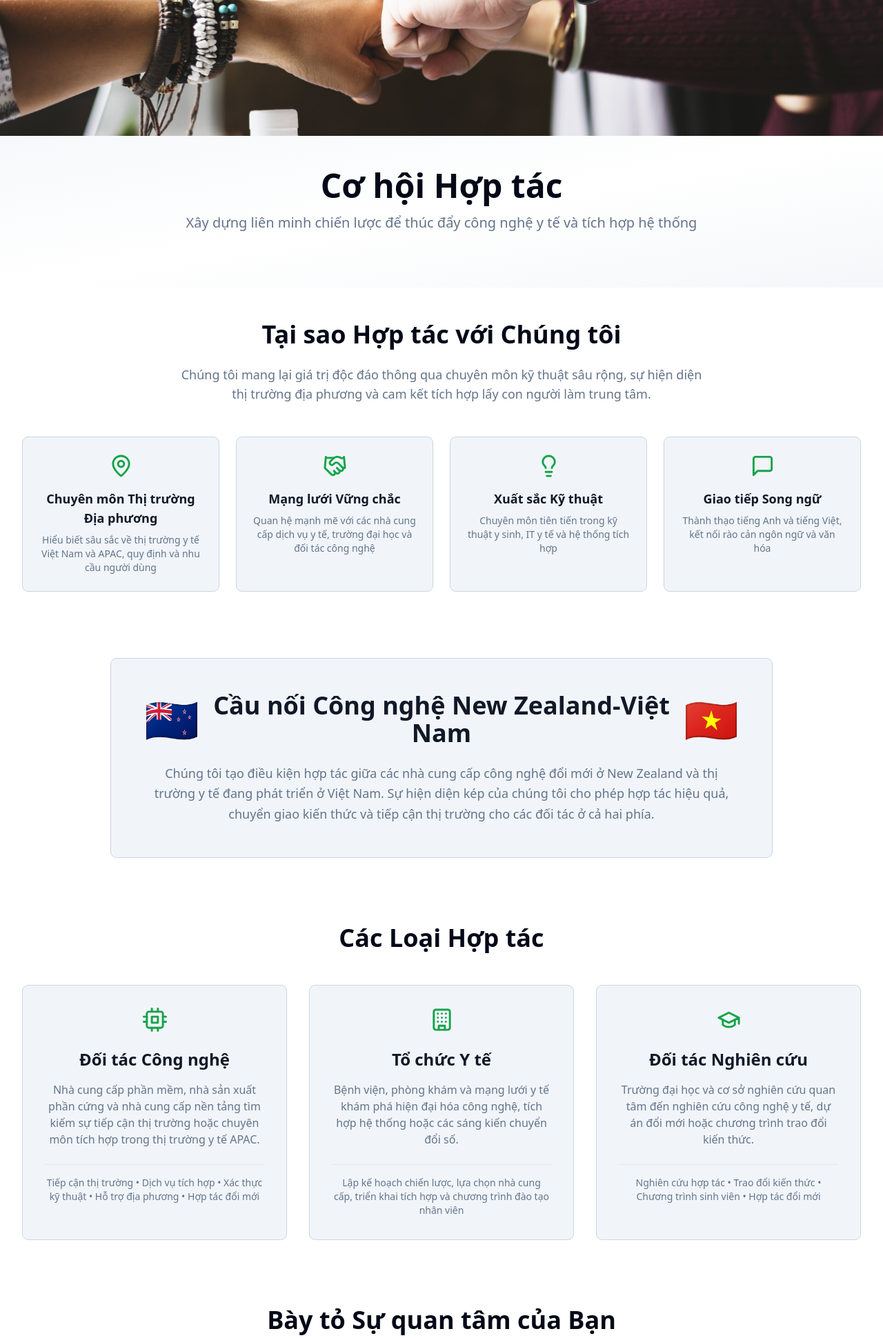
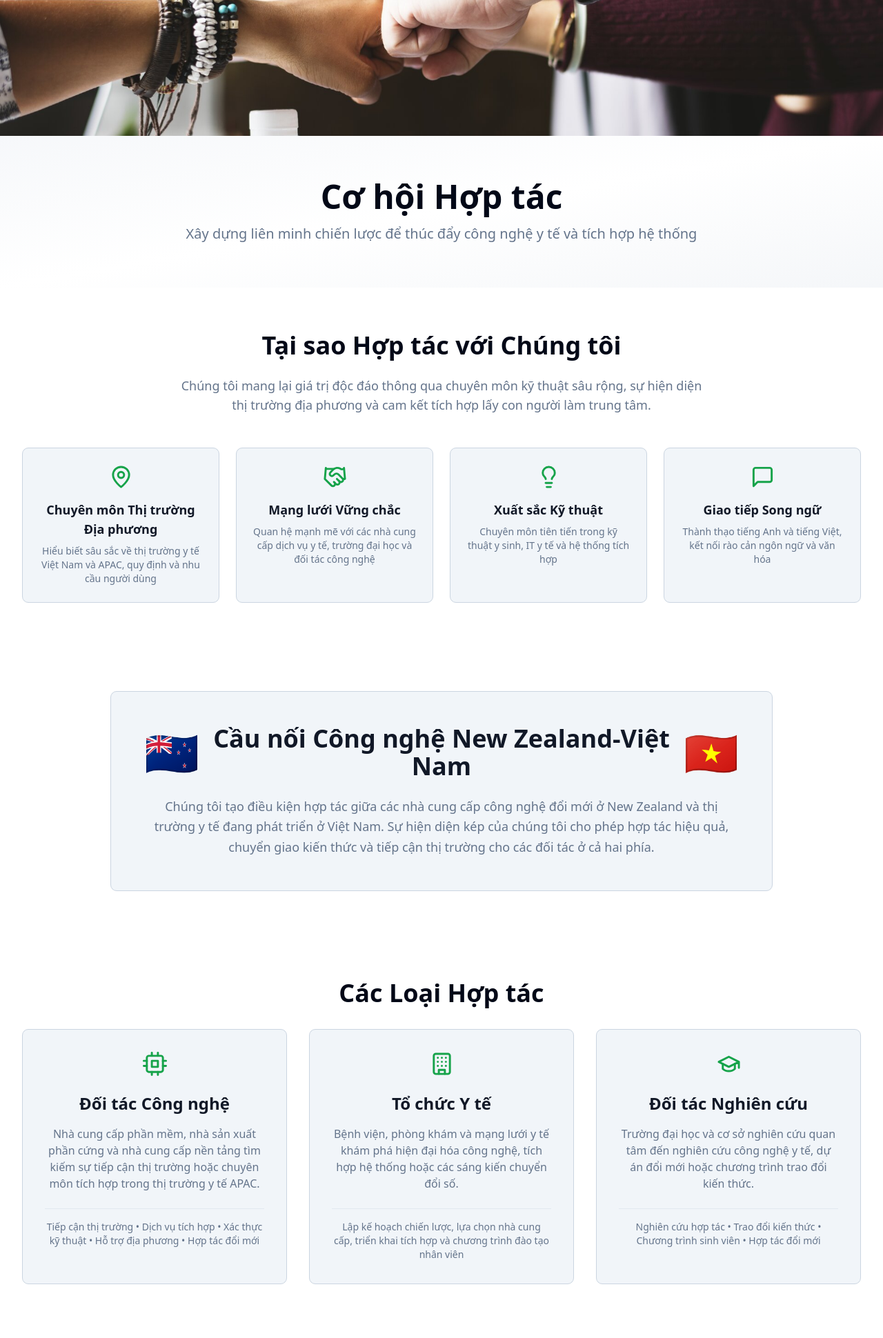
Before and after one commit to dangpleo-ctrl/HealthSyncXWebsiteStatic, a PHP site: page /vi/collaboration.php in a window 1280 px wide. Shown: the part 300-2240 px from the top of the page at 69% size. Run offline with PHP 8.4, Linux system fonts and the light colour scheme; style sheets or scripts are compiled from the project's sources; some libraries are stand-ins or nearby versions.

Commit message:
Adjust page section spacing for improved visual appeal and readability
Update padding and margin values for various sections across multiple pages in both English and Vietnamese to enhance visual presentation and user experience.

Replit-Commit-Author: Agent
Replit-Commit-Session-Id: 98a9177d-b65a-4b22-9de2-1099070b0318
Replit-Commit-Checkpoint-Type: intermediate_checkpoint
Replit-Commit-Event-Id: d60cdee1-1455-4288-88d4-da0a99e6fd09

```diff
--- a/en/contact.php
+++ b/en/contact.php
@@ -19,9 +19,9 @@ include '../includes/header-en.php';
 </section>
 
 <!-- Contact Form & Info -->
-<section class="pt-12 pb-20">
+<section class="py-16">
     <div class="max-w-7xl mx-auto px-4 sm:px-6 lg:px-8">
-        <div class="grid grid-cols-1 lg:grid-cols-3 gap-12">
+        <div class="grid grid-cols-1 lg:grid-cols-3 gap-12 mb-0">
             <!-- Contact Form -->
             <div class="lg:col-span-2">
                 <div class="bg-slate-100 dark:bg-gray-900 border border-slate-300 dark:border-gray-700 rounded-lg p-8 hover:shadow-lg dark:hover:shadow-xl dark:hover:shadow-white/20 transition-shadow">
--- a/en/privacy.php
+++ b/en/privacy.php
@@ -7,7 +7,7 @@ include '../includes/header-en.php';
 ?>
 
 <!-- Hero -->
-<section class="bg-gradient-to-br from-slate-50/30 via-background to-slate-100/20 py-20">
+<section class="bg-gradient-to-br from-slate-50/30 via-background to-slate-100/20 py-16">
     <div class="max-w-7xl mx-auto px-4 sm:px-6 lg:px-8 text-center">
         <h1 class="text-4xl md:text-5xl font-bold text-foreground dark:text-white mb-4">
             Privacy Policy
@@ -19,7 +19,7 @@ include '../includes/header-en.php';
 </section>
 
 <!-- Privacy Content -->
-<section class="py-20">
+<section class="py-16">
     <div class="max-w-4xl mx-auto px-4 sm:px-6 lg:px-8">
         <div class="bg-slate-100 dark:bg-gray-900 border border-slate-300 dark:border-gray-700 hover:shadow-lg dark:hover:shadow-xl dark:hover:shadow-white/20 transition-shadow rounded-lg p-8 md:p-12">
             <div class="prose prose-lg max-w-none">
--- a/en/terms.php
+++ b/en/terms.php
@@ -7,7 +7,7 @@ include '../includes/header-en.php';
 ?>
 
 <!-- Hero -->
-<section class="bg-gradient-to-br from-slate-50/30 via-background to-slate-100/20 py-20">
+<section class="bg-gradient-to-br from-slate-50/30 via-background to-slate-100/20 py-16">
     <div class="max-w-7xl mx-auto px-4 sm:px-6 lg:px-8 text-center">
         <h1 class="text-4xl md:text-5xl font-bold text-foreground dark:text-white mb-4">
             Terms & Conditions
@@ -19,7 +19,7 @@ include '../includes/header-en.php';
 </section>
 
 <!-- Terms Content -->
-<section class="py-20">
+<section class="py-16">
     <div class="max-w-4xl mx-auto px-4 sm:px-6 lg:px-8">
         <div class="bg-slate-100 dark:bg-gray-900 border border-slate-300 dark:border-gray-700 hover:shadow-lg dark:hover:shadow-xl dark:hover:shadow-white/20 transition-shadow rounded-lg p-8 md:p-12">
             <div class="prose prose-lg max-w-none">
--- a/vi/collaboration.php
+++ b/vi/collaboration.php
@@ -16,7 +16,7 @@ include '../includes/header-vi.php';
     <div class="w-full h-64 md:h-80 lg:h-96">
         <img src="/assets/images/collaboration-hero.jpg" alt="Hợp tác và đối tác" class="w-full h-full object-cover object-center">
     </div>
-    <div class="bg-gradient-to-br from-slate-200/30 via-background to-slate-300/20 pt-12 pb-20">
+    <div class="bg-gradient-to-br from-slate-200/30 via-background to-slate-300/20 py-16">
         <div class="max-w-7xl mx-auto px-4 sm:px-6 lg:px-8 text-center">
             <div class="max-w-3xl mx-auto">
                 <h1 class="text-4xl md:text-5xl font-bold text-foreground dark:text-white mb-4">
@@ -31,16 +31,18 @@ include '../includes/header-vi.php';
 </section>
 
 <!-- Why Partner Section -->
-<section class="pt-12 pb-12">
+<section class="py-16">
     <div class="max-w-7xl mx-auto px-4 sm:px-6 lg:px-8">
-        <h2 class="text-3xl md:text-4xl font-bold text-foreground dark:text-white text-center mb-6">
+        <div class="text-center mb-12">
+            <h2 class="text-3xl md:text-4xl font-bold text-foreground dark:text-white mb-6">
                 Tại sao Hợp tác với Chúng tôi
             </h2>
-        <p class="text-lg text-muted-foreground dark:text-gray-300 text-center max-w-3xl mx-auto mb-12">
+            <p class="text-lg text-muted-foreground dark:text-gray-300 max-w-3xl mx-auto">
                 Chúng tôi mang lại giá trị độc đáo thông qua chuyên môn kỹ thuật sâu rộng, sự hiện diện thị trường địa phương và cam kết tích hợp lấy con người làm trung tâm.
             </p>
+        </div>
 
-        <div class="grid grid-cols-1 md:grid-cols-2 lg:grid-cols-4 gap-6">
+        <div class="grid grid-cols-1 md:grid-cols-2 lg:grid-cols-4 gap-6 mb-0">
             <div class="bg-slate-100 dark:bg-gray-900 border border-slate-300 dark:border-gray-700 rounded-lg p-6 hover:shadow-lg dark:hover:shadow-xl dark:hover:shadow-white/20 transition-shadow">
                 <div class="flex items-center justify-center mb-4 mx-auto">
                     <svg xmlns="http://www.w3.org/2000/svg" width="35" height="35" viewBox="0 0 24 24" fill="none" stroke="#16a34a" stroke-width="2" stroke-linecap="round" stroke-linejoin="round" class="text-primary"><path d="M20 10c0 6-8 12-8 12s-8-6-8-12a8 8 0 0 1 16 0Z"></path><circle cx="12" cy="10" r="3"></circle></svg>
@@ -93,7 +95,7 @@ include '../includes/header-vi.php';
 </section>
 
 <!-- NZ-Vietnam Bridge -->
-<section class="py-12 bg-card">
+<section class="py-16 bg-card">
     <div class="max-w-5xl mx-auto px-4 sm:px-6 lg:px-8">
         <div class="bg-slate-100 dark:bg-gray-900 border border-slate-300 dark:border-gray-700 rounded-lg p-8 md:p-12 hover:shadow-lg dark:hover:shadow-xl dark:hover:shadow-white/20 transition-shadow">
             <div class="flex items-center justify-center gap-4 mb-6">
@@ -111,13 +113,15 @@ include '../includes/header-vi.php';
 </section>
 
 <!-- Partnership Types -->
-<section class="py-12">
+<section class="py-16">
     <div class="max-w-7xl mx-auto px-4 sm:px-6 lg:px-8">
-        <h2 class="text-3xl md:text-4xl font-bold text-foreground dark:text-white text-center mb-12">
+        <div class="text-center mb-8">
+            <h2 class="text-3xl md:text-4xl font-bold text-foreground dark:text-white mb-0">
                 Các Loại Hợp tác
             </h2>
+        </div>
 
-        <div class="grid grid-cols-1 md:grid-cols-3 gap-8">
+        <div class="grid grid-cols-1 md:grid-cols-3 gap-8 mb-0">
             <!-- Technology Partners -->
             <div class="bg-slate-100 dark:bg-gray-900 border border-slate-300 dark:border-gray-700 rounded-lg p-8 hover:shadow-lg dark:hover:shadow-xl dark:hover:shadow-white/20 transition-shadow">
                 <div class="flex items-center justify-center mb-6 mx-auto">
@@ -176,7 +180,7 @@ include '../includes/header-vi.php';
 </section>
 
 <!-- Partner Inquiry Form -->
-<section class="py-12 bg-card">
+<section class="py-16 bg-card">
     <div class="max-w-3xl mx-auto px-4 sm:px-6 lg:px-8">
         <div class="text-center mb-12">
             <h2 class="text-3xl md:text-4xl font-bold text-foreground dark:text-white mb-4">
--- a/vi/contact.php
+++ b/vi/contact.php
@@ -19,9 +19,9 @@ include '../includes/header-vi.php';
 </section>
 
 <!-- Contact Form & Info -->
-<section class="pt-12 pb-20">
+<section class="py-16">
     <div class="max-w-7xl mx-auto px-4 sm:px-6 lg:px-8">
-        <div class="grid grid-cols-1 lg:grid-cols-3 gap-12">
+        <div class="grid grid-cols-1 lg:grid-cols-3 gap-12 mb-0">
             <!-- Contact Form -->
             <div class="lg:col-span-2">
                 <div class="bg-slate-100 dark:bg-gray-900 border border-slate-300 dark:border-gray-700 rounded-lg p-8 hover:shadow-lg dark:hover:shadow-xl dark:hover:shadow-white/20 transition-shadow">
--- a/vi/privacy.php
+++ b/vi/privacy.php
@@ -7,7 +7,7 @@ include '../includes/header-vi.php';
 ?>
 
 <!-- Hero -->
-<section class="bg-gradient-to-br from-slate-50/30 via-background to-slate-100/20 py-20">
+<section class="bg-gradient-to-br from-slate-50/30 via-background to-slate-100/20 py-16">
     <div class="max-w-7xl mx-auto px-4 sm:px-6 lg:px-8 text-center">
         <h1 class="text-4xl md:text-5xl font-bold text-foreground dark:text-white mb-4">
             Chính sách Bảo mật
@@ -19,7 +19,7 @@ include '../includes/header-vi.php';
 </section>
 
 <!-- Privacy Content -->
-<section class="py-20">
+<section class="py-16">
     <div class="max-w-4xl mx-auto px-4 sm:px-6 lg:px-8">
         <div class="bg-slate-100 dark:bg-gray-900 border border-slate-300 dark:border-gray-700 hover:shadow-lg dark:hover:shadow-xl dark:hover:shadow-white/20 transition-shadow rounded-lg p-8 md:p-12">
             <div class="prose prose-lg max-w-none">
--- a/vi/terms.php
+++ b/vi/terms.php
@@ -7,7 +7,7 @@ include '../includes/header-vi.php';
 ?>
 
 <!-- Hero -->
-<section class="bg-gradient-to-br from-slate-50/30 via-background to-slate-100/20 py-20">
+<section class="bg-gradient-to-br from-slate-50/30 via-background to-slate-100/20 py-16">
     <div class="max-w-7xl mx-auto px-4 sm:px-6 lg:px-8 text-center">
         <h1 class="text-4xl md:text-5xl font-bold text-foreground dark:text-white mb-4">
             Điều khoản & Điều kiện
@@ -19,7 +19,7 @@ include '../includes/header-vi.php';
 </section>
 
 <!-- Terms Content -->
-<section class="py-20">
+<section class="py-16">
     <div class="max-w-4xl mx-auto px-4 sm:px-6 lg:px-8">
         <div class="bg-slate-100 dark:bg-gray-900 border border-slate-300 dark:border-gray-700 hover:shadow-lg dark:hover:shadow-xl dark:hover:shadow-white/20 transition-shadow rounded-lg p-8 md:p-12">
             <div class="prose prose-lg max-w-none">
```
Also changed, not shown: en/about.php (+15 -11 lines), en/collaboration.php (+14 -10 lines), en/people.php (+4 -4 lines), en/services.php (+4 -4 lines), en/solutions.php (+4 -4 lines), vi/about.php (+12 -9 lines), vi/people.php (+4 -4 lines), vi/services.php (+4 -4 lines), vi/solutions.php (+4 -4 lines). Lines whose indentation alone changed are shown as unchanged.
